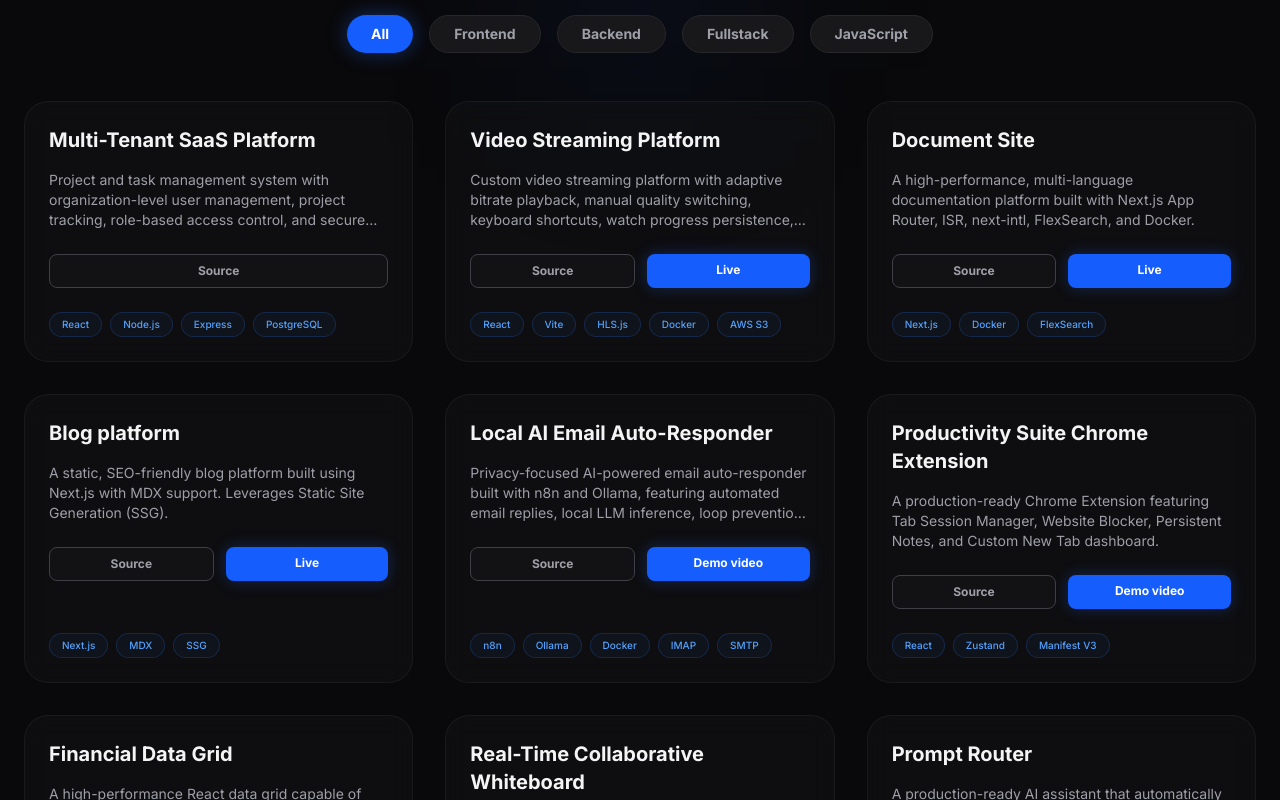
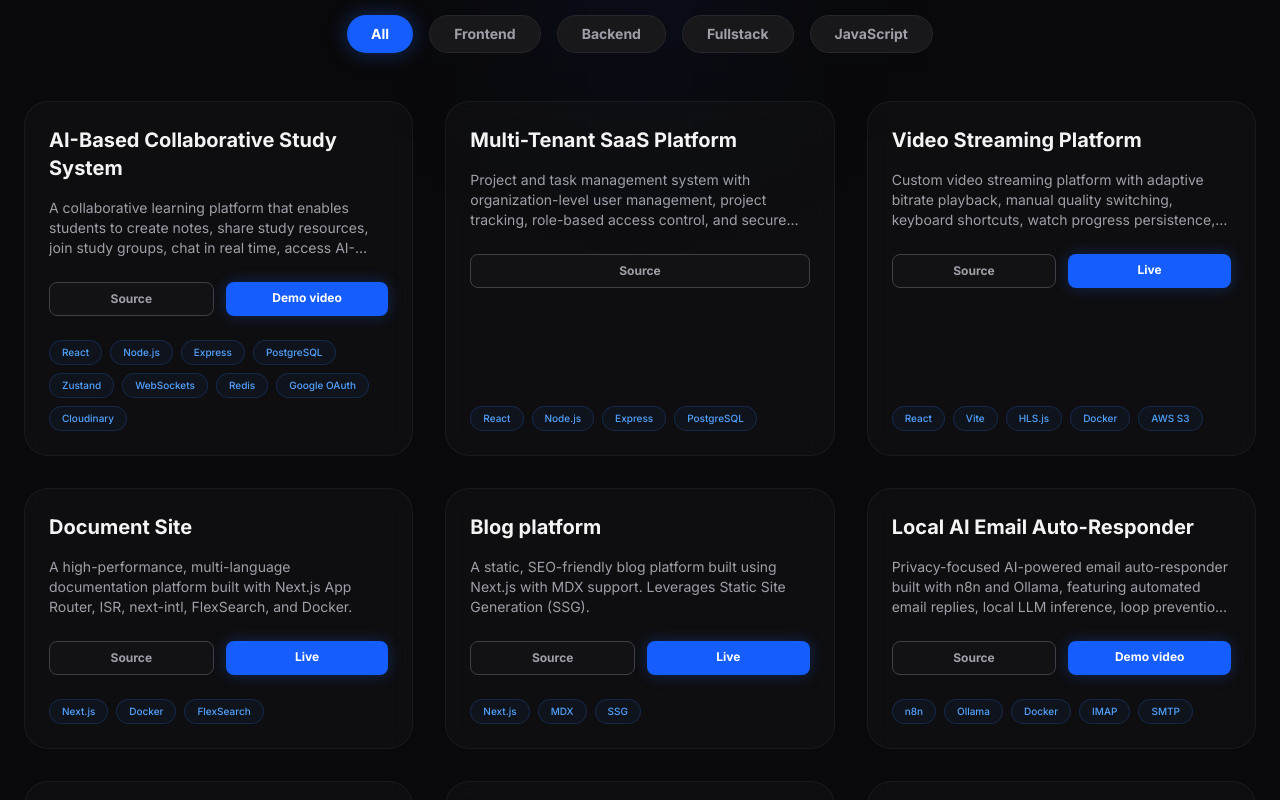
Before and after one commit to sumanth0099/my_porfolio_nextjs, a Next.js app: page / in a window 1280 px wide. Shown: the part 3120-3920 px from the top of the page. Built offline with nearby package versions, Linux system fonts and the light colour scheme.

Commit message:
Added new project

```diff
--- a/src/data/portfolioData.js
+++ b/src/data/portfolioData.js
@@ -49,6 +49,23 @@ export const portfolioData = {
   ],
 
   projects: [
+    {
+      title: "AI-Based Collaborative Study System",
+      description: "A collaborative learning platform that enables students to create notes, share study resources, join study groups, chat in real time, access AI-powered study tools, and stay updated with the latest education news.",
+      tech: [
+        "React",
+        "Node.js",
+        "Express",
+        "PostgreSQL",
+        "Zustand",
+        "WebSockets",
+        "Redis",
+        "Google OAuth",
+        "Cloudinary"
+      ],
+      github: "https://github.com/sumanth0099/AI-based-collaborative-study-system",
+      demo: "https://ai-based-collaborative-study-system-1u1c.onrender.com/"
+    },
     {
       title: "Multi-Tenant SaaS Platform",
       description: "Project and task management system with organization-level user management, project tracking, role-based access control, and secure tenant data isolation.",
```
